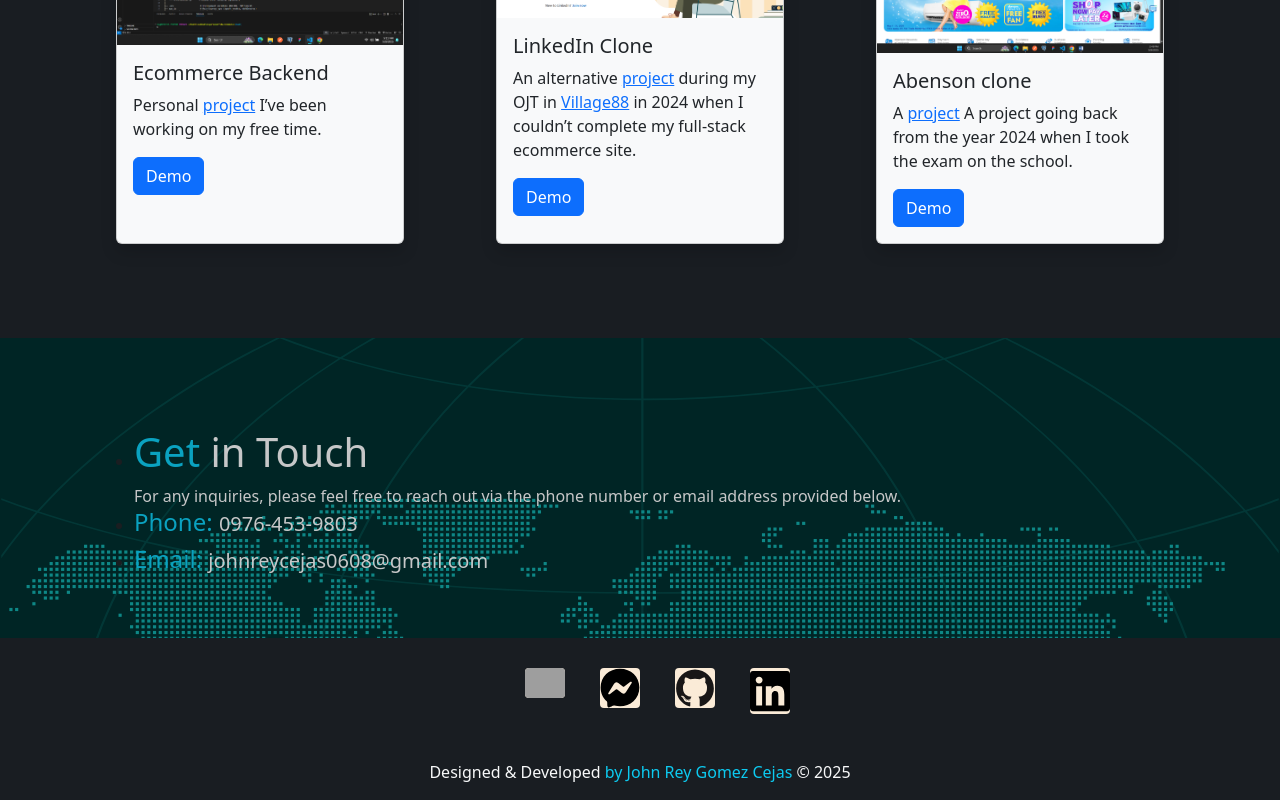
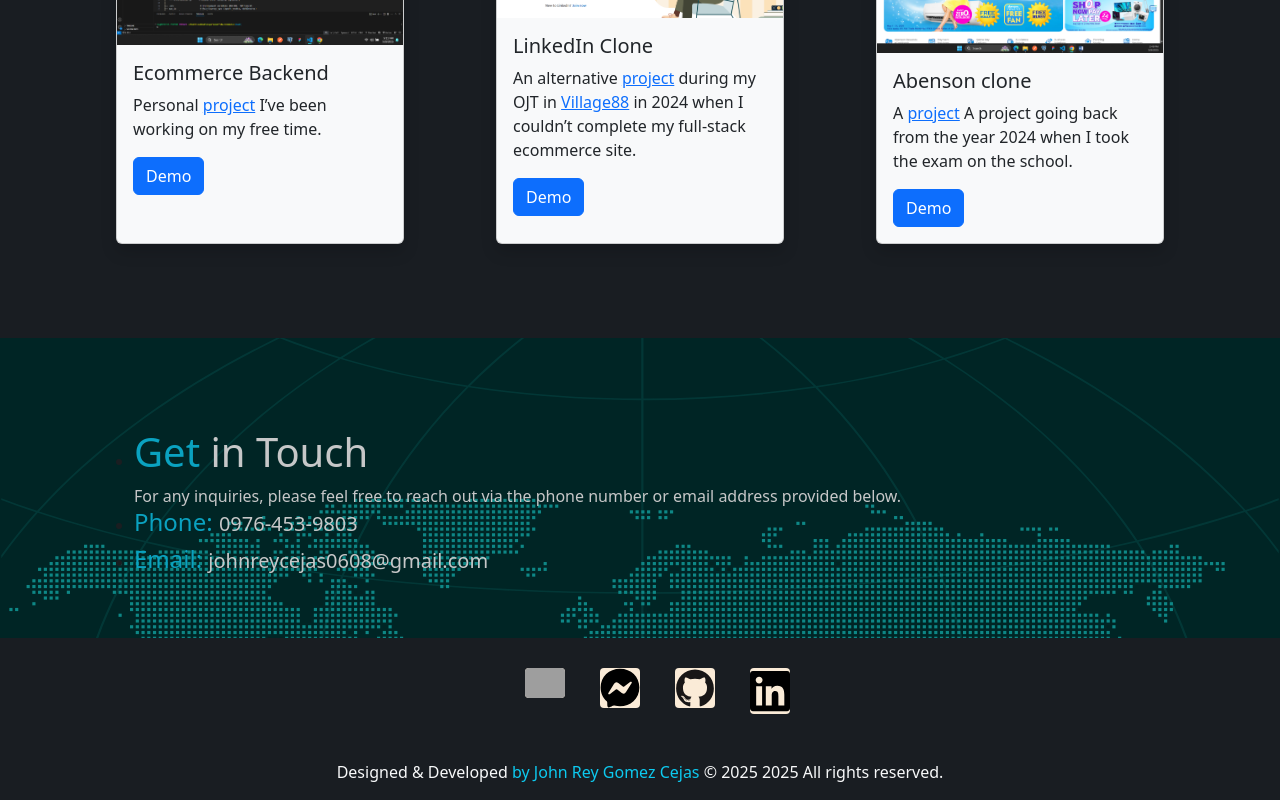
Before and after one commit to Rexia0608/updatePortfio, a React (Vite) app: page / in a window 1280 px wide. Shown: the part 2134-2934 px from the top of the page. Built offline with nearby package versions, Linux system fonts and the light colour scheme; grey boxes are pictures that could not be loaded.

Commit message:
finalized

```diff
--- a/src/components/Footer.jsx
+++ b/src/components/Footer.jsx
@@ -28,7 +28,7 @@ const Footer = () => {
                 </ul>
                 <p className="text-center text-light">
                     Designed & Developed <span className="text-info">by John Rey Gomez Cejas </span>
-                    &copy; {year}
+                    &copy; {year} 2025 All rights reserved.
                 </p>
             </div>
         </footer>
```
